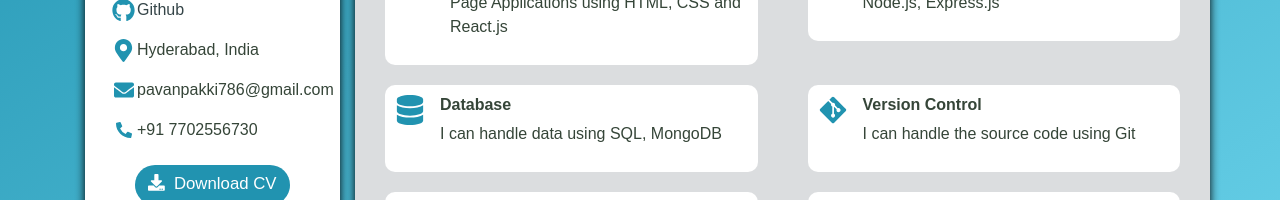
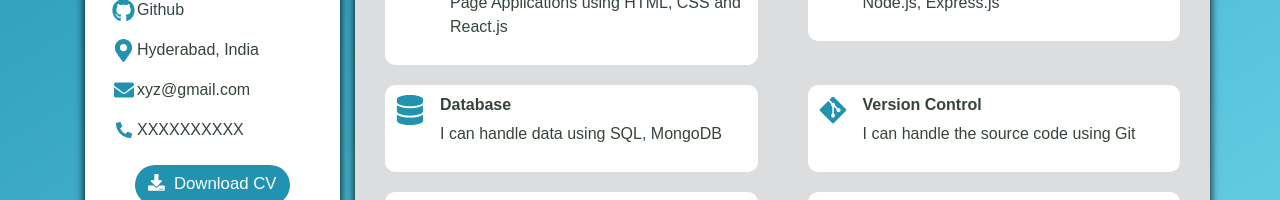
Before and after one commit to PakkiPavan/portfolio, a React (Create React App) app: page / in a window 1280 px wide. Shown: the part 355-555 px from the top of the page. Built offline with nearby package versions, Linux system fonts and the light colour scheme.

Commit message:
Update Sidebar.js

```diff
--- a/src/components/Sidebar.js
+++ b/src/components/Sidebar.js
@@ -88,11 +88,11 @@ const Sidebar = () =>{
 				</tr>
 				<tr>
 					<td className="profile-information__td1"><FaEnvelope size={20}/></td>
-					<td style={{textAlign:"left"}}>pavanpakki786@gmail.com</td>
+					<td style={{textAlign:"left"}}>xyz@gmail.com</td>
 				</tr>
 				<tr>
 					<td className="profile-information__td1"><FaPhoneAlt/></td>
-					<td style={{textAlign:"left"}}>+91 7702556730</td>
+					<td style={{textAlign:"left"}}>XXXXXXXXXX</td>
 				</tr>
         	</table>
 			{/* <a href={resume} download="resume.pdf">
```
